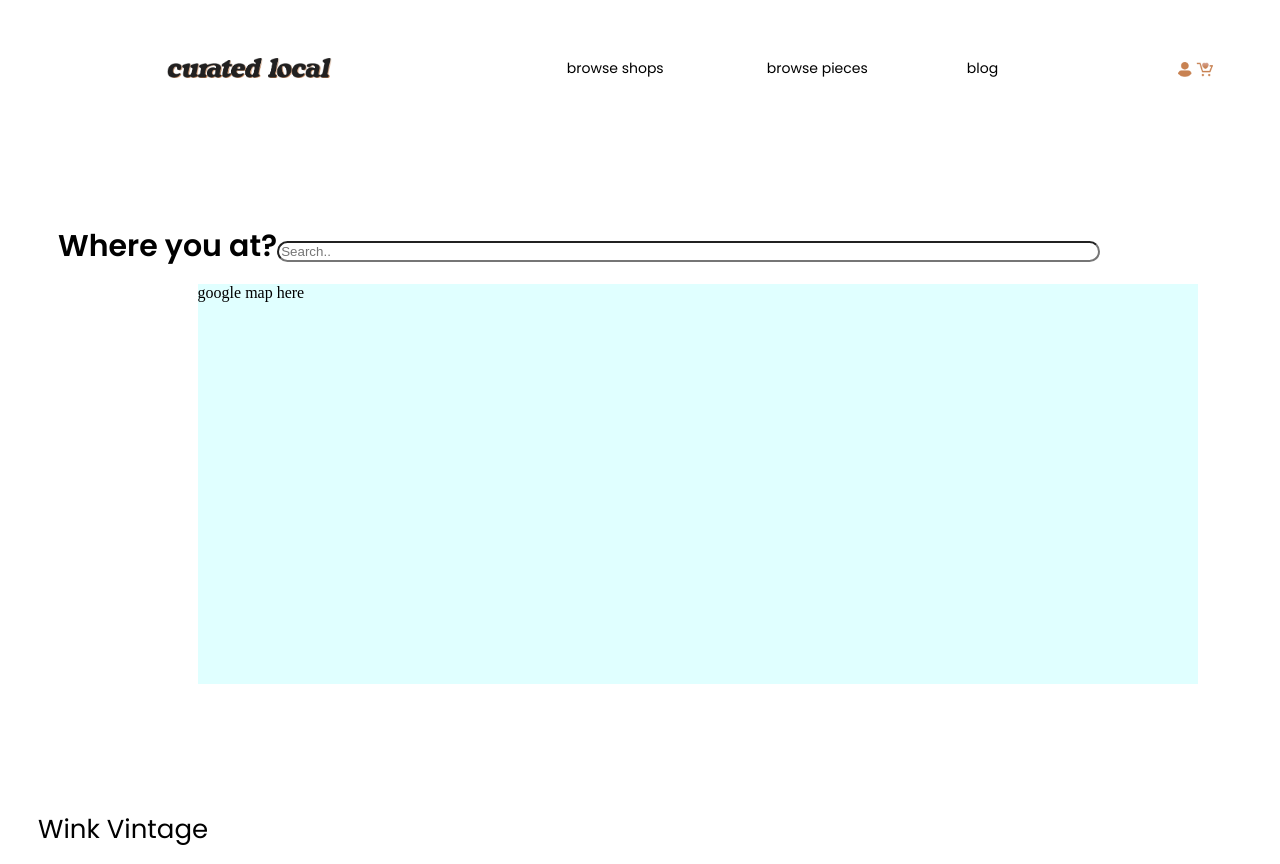
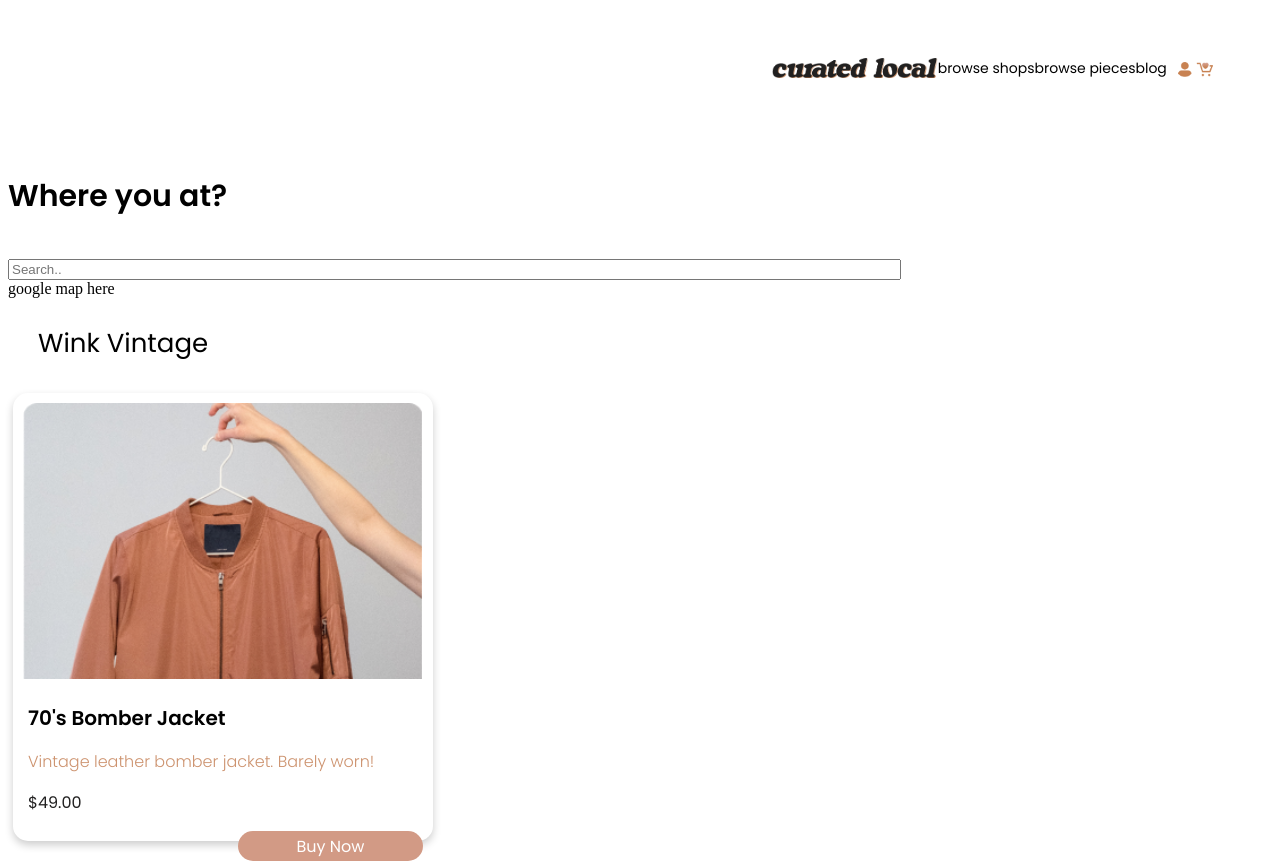
Before and after one commit to alexjameswerner/FINAL_PROJECT_THIRFT, a plain HTML site: page storeSearch.html in a window 1280 px wide. Shown: the top 864 px of the page. Drawn offline with Linux system fonts and the light colour scheme.

Commit message:
Deleted Store Search PG CSS
Copied to the google drive. sc

```diff
--- a/css/style.css
+++ b/css/style.css
@@ -254,81 +254,3 @@ h1 {
   font-size: 20px;
   text-align: left;
 }
-
-
-<<<<<<< HEAD
-/* STORE SEARCH PAGE - AB */
-
-.searchHeader {
-  background-image: linear-gradient(#D29A85, #F8F5ED);
-  height: 500px;
-}
-
-.whereYouAt {
-  display: flex;
-  align-items: baseline;
-  height: 50px;
-  padding: 50px;
-}
-
-.whereYouAt input{
-  border-radius: 50px;
-}
-
-.map {
-  position: relative;
-  width: 1000px;
-  height: 400px;
-  left: 15%;
-  right: 15%;
-  background-color: lightcyan;
-}
-
-.topSectionSecondary {
-  height: 500px;
-}
-
-#storeOne{
-  display: flex;
-  margin: 10px 15px;
-  padding: 10px;
-}
-
-#storeTwo{
-  display: flex;
-  margin: 10px 15px;
-  padding: 10px;
-}
-
-.navigationSecondary {
-  display: flex;
-  font-family: 'Poppins', sans-serif;
-  font-size: 14px;
-  font-weight: 400;
-  flex-direction: row;
-  padding: 50px;
-}
-
-.navBlockR {
-  justify-content: right;
-  width: 200px;
-}
-
-.navBlockL {
-  width: 400px;
-  justify-content: left;
-}
-
-.storeName {
-  padding-right: 50px;
-  padding-top: 100px;
-}
-=======
-
-
-
-
-
-
-
->>>>>>> main
```
